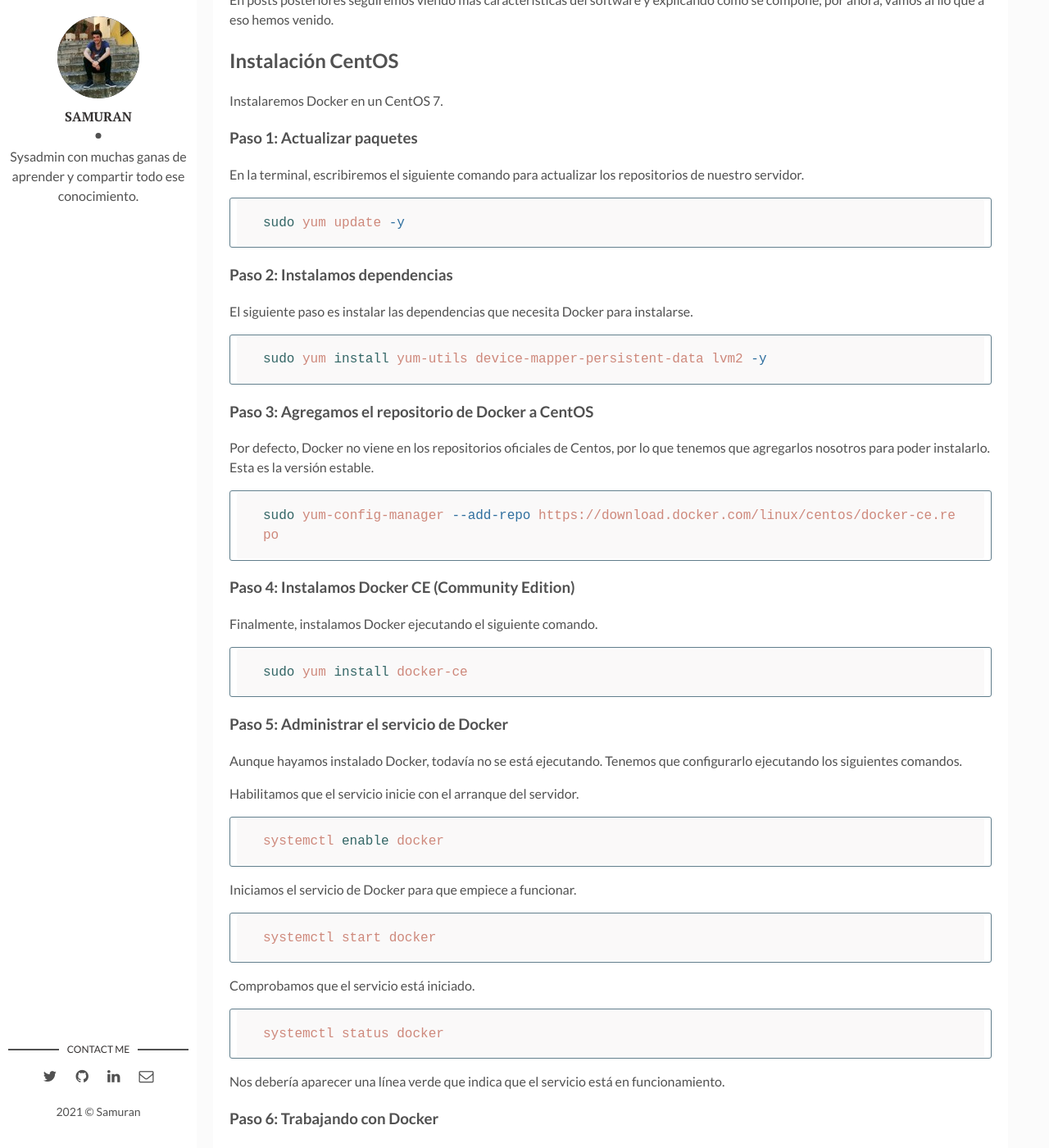
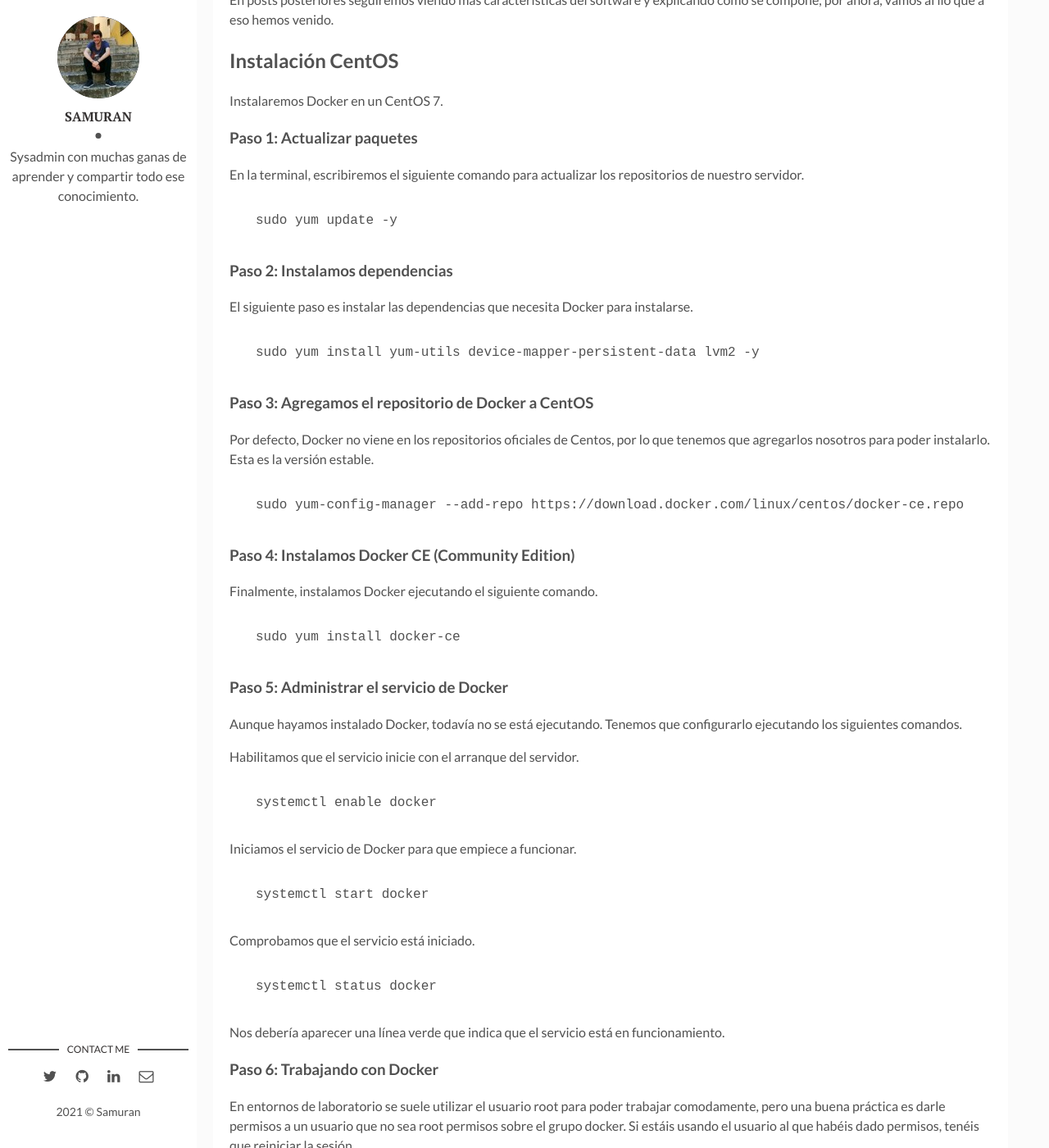
Before and after one commit to atomarxculo/atomarxculo.github.io, a Jekyll site: the page built from _posts/2021-02-16-instalar-docker-linux.md, in a window 1280 px wide and 1400 px high, scrolled down 412 px. Shown: the whole window at 82% size. Built offline with Jekyll 4.4.1, drawn with Linux system fonts in a browser that asks for light colours; comment, search, counter and statistics services are not loaded; some of the changed text lies outside the part shown.

Commit message:
Add post-docker-windows

````diff
--- a/_posts/2021-02-16-instalar-docker-linux.md
+++ b/_posts/2021-02-16-instalar-docker-linux.md
@@ -24,7 +24,7 @@
 
 En la terminal, escribiremos el siguiente comando para actualizar los repositorios de nuestro servidor.
 
-```bash
+```cmd
 sudo yum update -y
 ```
 
@@ -32,7 +32,7 @@
 
 El siguiente paso es instalar las dependencias que necesita Docker para instalarse.
 
-```bash
+```cmd
 sudo yum install yum-utils device-mapper-persistent-data lvm2 -y
 ```
 
@@ -40,7 +40,7 @@
 
 Por defecto, Docker no viene en los repositorios oficiales de Centos, por lo que tenemos que agregarlos nosotros para poder instalarlo. Esta es la versión estable.
 
-```bash
+```cmd
 sudo yum-config-manager --add-repo https://download.docker.com/linux/centos/docker-ce.repo
 ```
 
@@ -48,7 +48,7 @@
 
 Finalmente, instalamos Docker ejecutando el siguiente comando.
 
-```bash
+```cmd
 sudo yum install docker-ce
 ```
 
@@ -58,19 +58,19 @@
 
 Habilitamos que el servicio inicie con el arranque del servidor.
 
-```bash
+```cmd
 systemctl enable docker
 ```
 
 Iniciamos el servicio de Docker para que empiece a funcionar.
 
-```bash
+```cmd
 systemctl start docker
 ```
 
 Comprobamos que el servicio está iniciado.
 
-```bash
+```cmd
 systemctl status docker
 ```
 
@@ -80,13 +80,13 @@
 
 En entornos de laboratorio se suele utilizar el usuario root para poder trabajar comodamente, pero una buena práctica es darle permisos a un usuario que no sea root permisos sobre el grupo docker. Si estáis usando el usuario al que habéis dado permisos, tenéis que reiniciar la sesión.
 
-```bash
+```cmd
 sudo usermod -aG docker <usuario>
 ```
 
 Una vez hecho esto, vamos a comprobar que Docker funciona correctamente.
 
-```bash
+```cmd
 docker run hello-world
 ```
 
````
Also changed, not shown: _posts/2021-02-19-instalar-docker-windows.md (added, +74 -0 lines).
